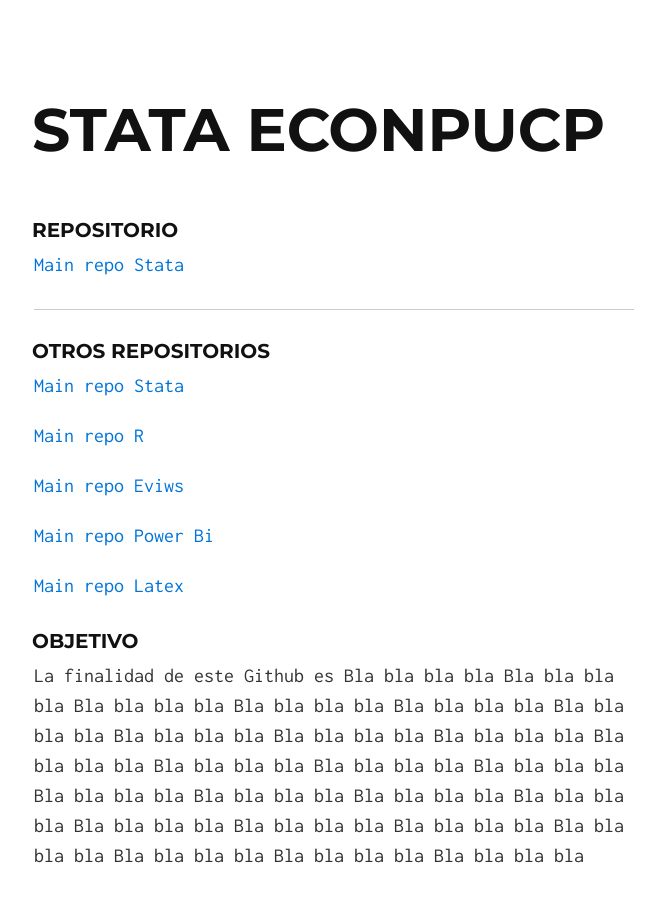
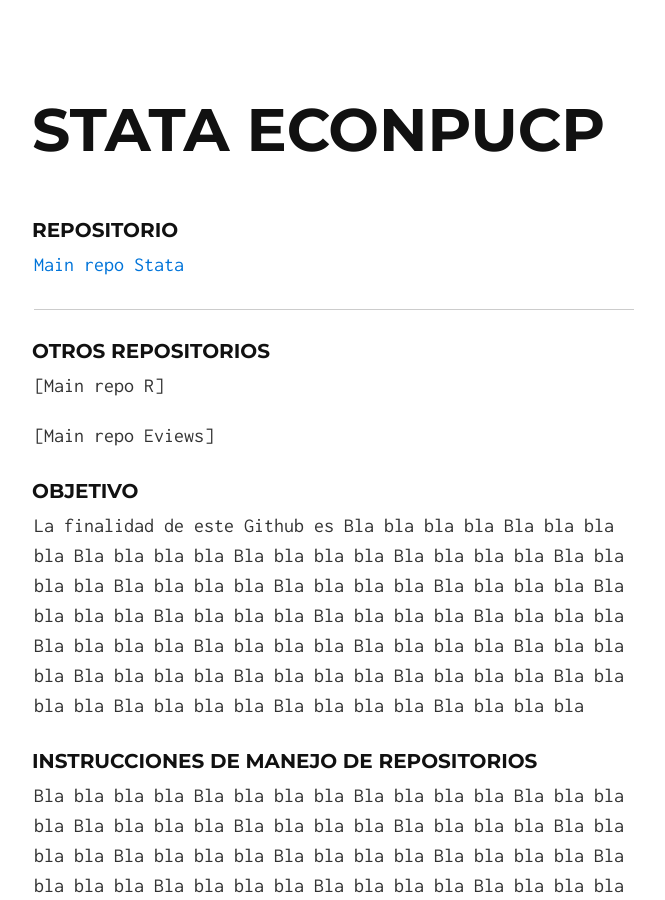
Before and after one commit to EconPUCP/Stata, a Jekyll site: the page built from docs/index.md, in a window 1280 px wide and 900 px high. Shown: the whole window, without its empty margins (306-971 px from the left). Built offline with Jekyll 4.4.1, drawn with Linux system fonts in a browser that asks for light colours; our own code applies the rules of GitHub Pages for plain Markdown files.

Commit message:
modificar index

```diff
--- a/docs/index.md
+++ b/docs/index.md
@@ -4,20 +4,15 @@
 
 ### Repositorio
 
-[Main repo Stata](https://github.com/Gladys91/pruebamodelo2)
+[Main repo Stata](https://github.com/EconPUCP/Stata)
 
 ---
 ### Otros repositorios
 
-[Main repo Stata](https://github.com/Gladys91/pruebamodelo2)
 
-[Main repo R](https://github.com/Gladys91/PRUEBA_STATA_ECON)
+[Main repo R]
 
-[Main repo Eviws](https://github.com/Gladys91/PRUEBA_STATA_ECON)
-
-[Main repo Power Bi](https://github.com/Gladys91/PRUEBA_STATA_ECON)
-
-[Main repo Latex](https://github.com/Gladys91/PRUEBA_STATA_ECON)
+[Main repo Eviews]
 
 
 ### Objetivo
```
